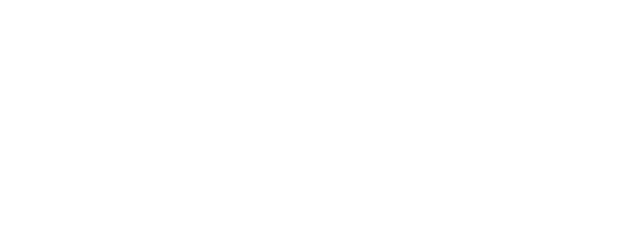
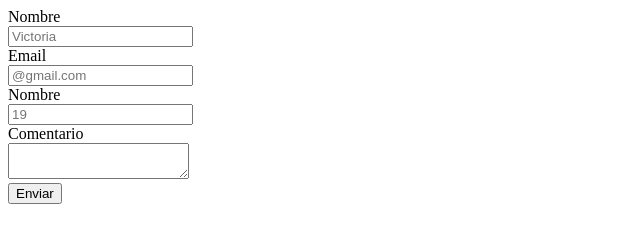
Before and after one commit to priscalvicc/REPARTIDON1HTML, a plain HTML site: page ejercicio7.html in a window 1280 px wide. Shown: the whole page, without its empty margins (0-640 px from the left). Drawn offline with Linux system fonts and the light colour scheme.

Commit message:
Update ejercicio7.html

```diff
--- a/ejercicio7.html
+++ b/ejercicio7.html
@@ -10,4 +10,29 @@
 
 
 
+</html><!Doctype html>
+<html lang = "es">
+<head>
+    <title>ej7</title>
+
+</head>
+<body>
+<form>
+<label for = "Nombre">Nombre</label><br>
+<input type = "Nombre"id = "Nombre" placeholder = "Victoria" name=Nombre required><br> </input>
+<label for = "Email">Email</label><br>
+<input type = "Email"id = "Email" placeholder = "@gmail.com" name=Email required><br> </input>
+<label for = "Nombre">Nombre</label><br>
+<input type = "Edad"id = "Edad" placeholder = "19" name=Edad required><br> </input>
+<label for = "Comentario">Comentario</label><br>
+<textarea name = "Comentario"id = "Comentario"></textarea><br>
+
+<button type="submit"> Enviar</button>
+
+</form>
+</body>
 </html>
+
+
+
+</html>
```
